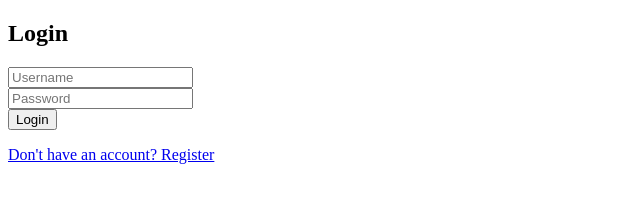
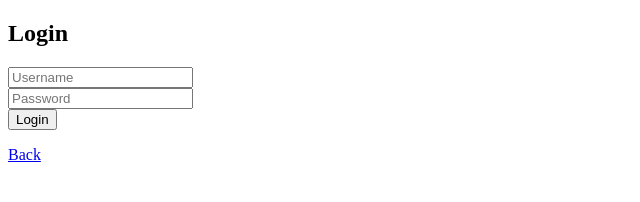
Before and after one commit to GUY-cpu-sketch/webysite, a website: page public/login.html in a window 1280 px wide. Shown: the whole page, without its empty margins (0-640 px from the left). Drawn offline with Linux system fonts and the light colour scheme.

Commit message:
Update login.html

```diff
--- a/public/login.html
+++ b/public/login.html
@@ -11,9 +11,7 @@
     <input type="password" name="password" placeholder="Password" required><br>
     <button type="submit">Login</button>
   </form>
-<p id="loginMsg"></p>
-<a href="register.html">Don't have an account? Register</a>
-
+  <p><a href="index.html">Back</a></p>
   <script src="main.js"></script>
 </body>
 </html>
```
Lines whose indentation alone changed are shown as unchanged.
